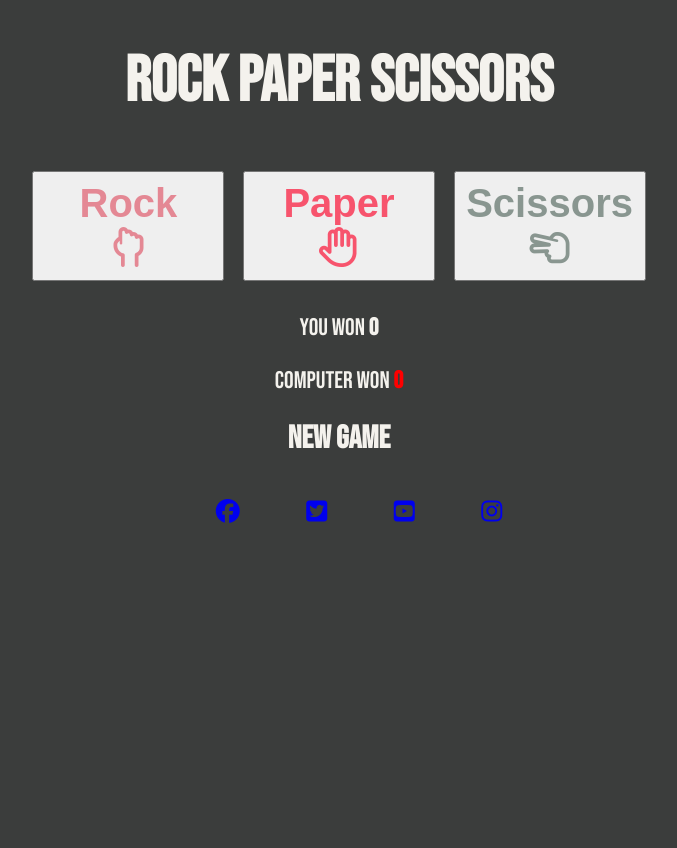
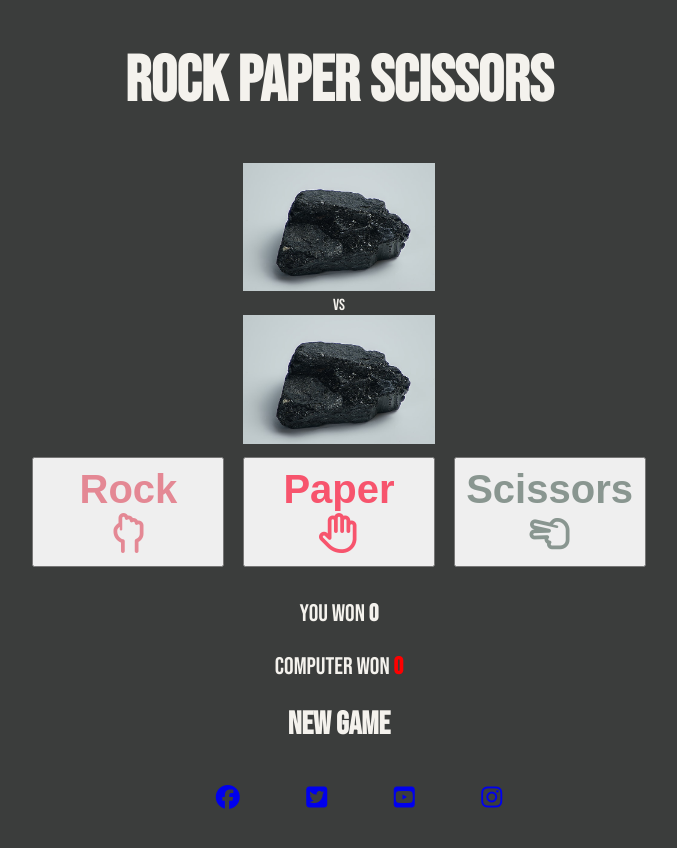
Before and after one commit to StephanieJFogelvik/ci-project2, a plain HTML site: page game.html in a window 1280 px wide. Shown: the whole page, without its empty margins (301-978 px from the left). Before the commit the page ends 800 px from the top, so only its background shows below. Drawn offline with Linux system fonts and the light colour scheme.

Commit message:
Add images for display of played moves

```diff
--- a/assets/css/style.css
+++ b/assets/css/style.css
@@ -84,6 +84,12 @@ footer ul li {
     padding: 1.5rem 2rem;
 }
 
+/* Display moves played */
+.played-move {
+    width: 15%;
+    display: inline-block;
+}
+
 /* Media queries */
 
 @media (max-width: 1200px) {
--- a/game.html
+++ b/game.html
@@ -13,6 +13,17 @@
 </head>
 <body>
     <h1 class="heading">Rock Paper Scissors</h1>
+
+    <!-- Display Moves played -->
+    <div class="display-moves">
+          <div>
+            <img class="played-move" src="./assets/images/pexels-peter-döpper-2363901.jpg">
+          </div>
+          <div class="played-move">VS</div>
+          <div>
+            <img class="played-move" src="./assets/images/pexels-peter-döpper-2363901.jpg">
+          </div>
+
     <!-- Game Section-->
         <button class="options rock-button">Rock<br><i class="far fa-hand-rock"></i></button>
         <button class="options paper-button">Paper<br><i class="far fa-hand-paper"></i></button>
```
Also changed, not shown: assets/images/pexels-karolina-grabowska-4226805.jpg (added), assets/images/pexels-peter-döpper-2363901.jpg (added), assets/images/pexels-pixabay-236118.jpg (added).
